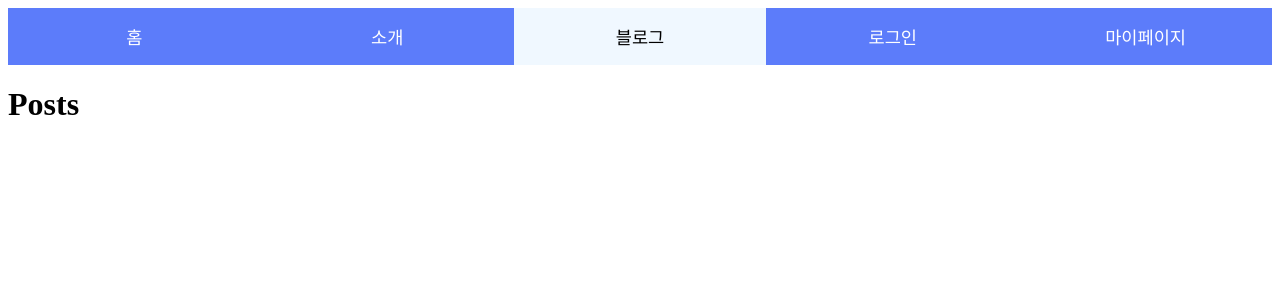
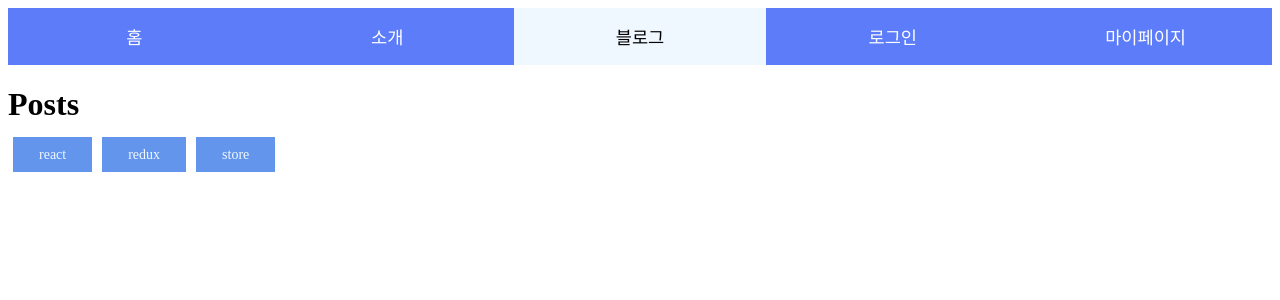
Before and after one commit to dorothy7964/react_example_router, a React (Create React App) app: page /posts in a window 1280 px wide. Shown: the top 300 px of the page. Built offline with nearby package versions, Linux system fonts and the light colour scheme; the HTML template or start-up script is replaced by a standard one.

Commit message:
Posts - Link 사용

```diff
--- /dev/null
+++ b/src/css/style.css
@@ -0,0 +1,12 @@
+a {
+	text-decoration: none;
+	font-size: 14px;
+}
+
+.link {
+	width: 10px;
+	margin: 0 5px;
+	padding : 10px 26px;
+	background-color: cornflowerblue;
+	color: aliceblue;
+}
--- a/src/route/Posts.js
+++ b/src/route/Posts.js
@@ -1,10 +1,15 @@
 import React, {Component} from 'react';
+import { Link } from 'react-router-dom';
+import '../css/style.css';
 
 class Posts extends Component {
 	render(){
 		return(
 			<div>
 				<h1>Posts</h1>
+				<Link to="/posts/react" className="link">react</Link>
+				<Link to="/posts/redux" className="link">redux</Link>
+				<Link to="/posts/store" className="link">store</Link>
 			</div>
 		)
 	}
```
